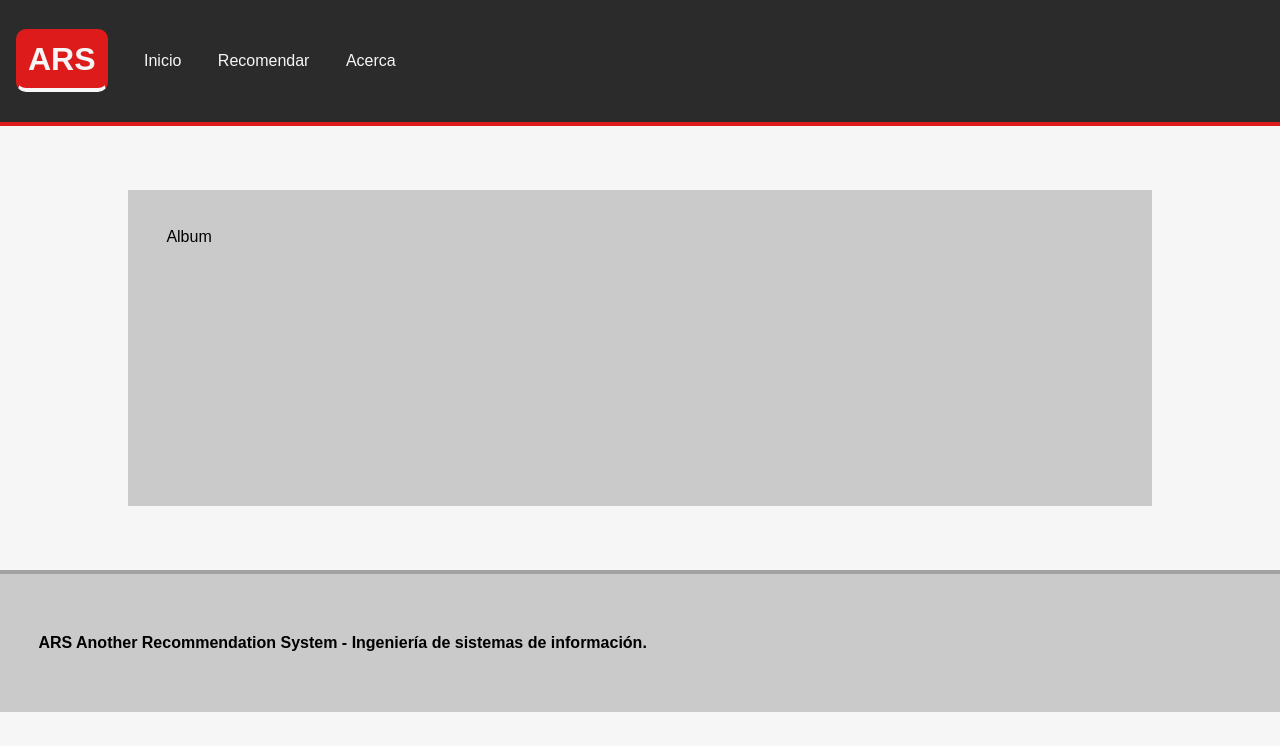
After one commit to ncordon/recommendation-system, a Flask app: page /1/1 in a window 1280 px wide. The commit adds this page. Shown: the top 746 px of the page. Run offline with Flask 2, Linux system fonts and the light colour scheme; data that the repository does not hold is empty; some libraries are stand-ins or nearby versions.

Commit message:
cambios para mostar info de cada album

```diff
--- a/datastore.py
+++ b/datastore.py
@@ -65,6 +65,15 @@
         for artist in query:
             albums = Album.query(Album.group_key == artist.key.id())
         return albums
+
+
+    """
+    Obtiene la informacion de un album pasado como parámetro
+    """
+    def get_album_data(self,album_id):
+        #query = Album.query(Album.album_key == album_id)
+        query = Album.query(Album.name == album_id)
+        return query
 
     """
     Obtiene datos para el grupo pasado como argumento,
--- a/gathering.py
+++ b/gathering.py
@@ -164,7 +164,7 @@
             id_video = search_response["items"][0]["id"]
 
             if id_video["kind"] == "youtube#video":
-                video_url = "https://www.youtube.com/watch?v=" + id_video["videoId"]
+                video_url = "https://www.youtube.com/embed/" + id_video["videoId"]
             else:
                 if id_video["kind"] == "youtube#playlist":
                     video_url = "https://www.youtube.com/playlist?list=" + id_video["playlistId"]
--- a/main.py
+++ b/main.py
@@ -43,8 +43,13 @@
     group_name = normalize(group_name)
     result = data_handler.retrieve_data_for(group_name)
     albums = data_handler.get_albums(group_name)
-    #print albums
     return render_template("artist.html", result = result,albums = albums)
+
+@app.route("/<group_name>/<album_name>")
+def echo3(group_name,album_name):
+    album_name = normalize(album_name)
+    albums = data_handler.get_album_data(album_name)
+    return render_template("album.html",result = albums)
 
 @app.route("/bdtest2")
 def echo2():
--- /dev/null
+++ b/templates/album.html
@@ -0,0 +1,11 @@
+{% extends "layout.html" %}
+{% block body %}
+{% block title %}Album{% endblock %}
+    {% for album in result%}
+    <p>{{album.name}}</p><br>
+    <p>Género : {{album.genre}}</p>
+    <p> <a href='{{ album.spotify_url}}'>{{album.spotify_url}}</a></p>
+    <p><iframe width="560" height="315" src='{{album.video_url}}' frameborder="0" allowfullscreen></iframe>
+    </p>
+    {% endfor %}
+{% endblock %}
--- a/templates/artist.html
+++ b/templates/artist.html
@@ -5,11 +5,11 @@
   {% for artist in result %}
     <li> <h4>{{ artist.name }}</h4>
     <a href='{{ artist.spotify_url}}'>{{artist.spotify_url}}</a>
-    <p>Género: {{artist.genre}}</p>
+    <p>Género: {{ artist.genre}}</p>
     <p>{{artist.description}}</p>
     <ul>Discografia:
         {% for album in albums %}
-            <li><a href=''>{{album.name}}</a></li>
+            <li><a  href='./{{artist.name}}/{{album.name}}'>{{album.name}}</a></li>
         {% endfor %}
     </ul>
 
```
